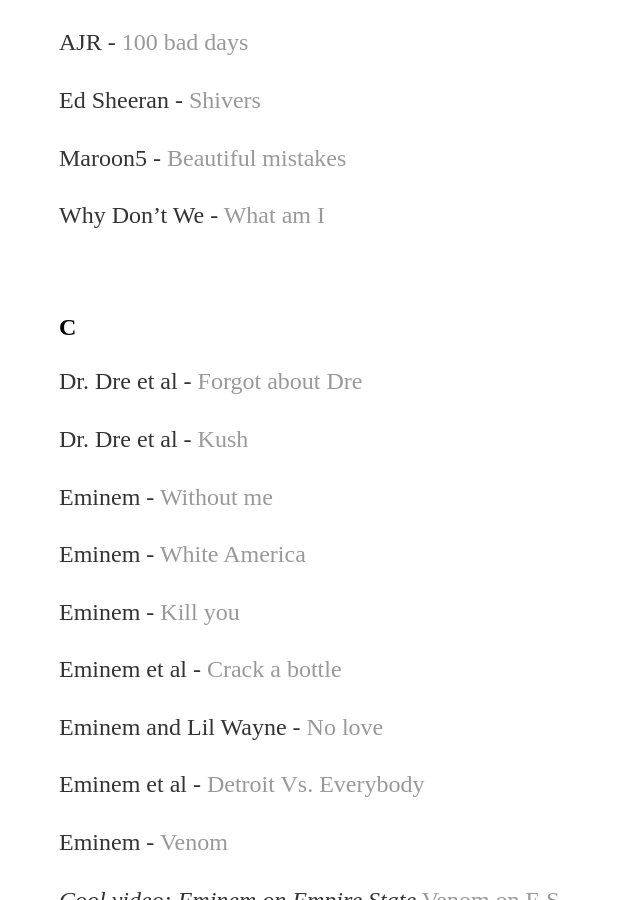
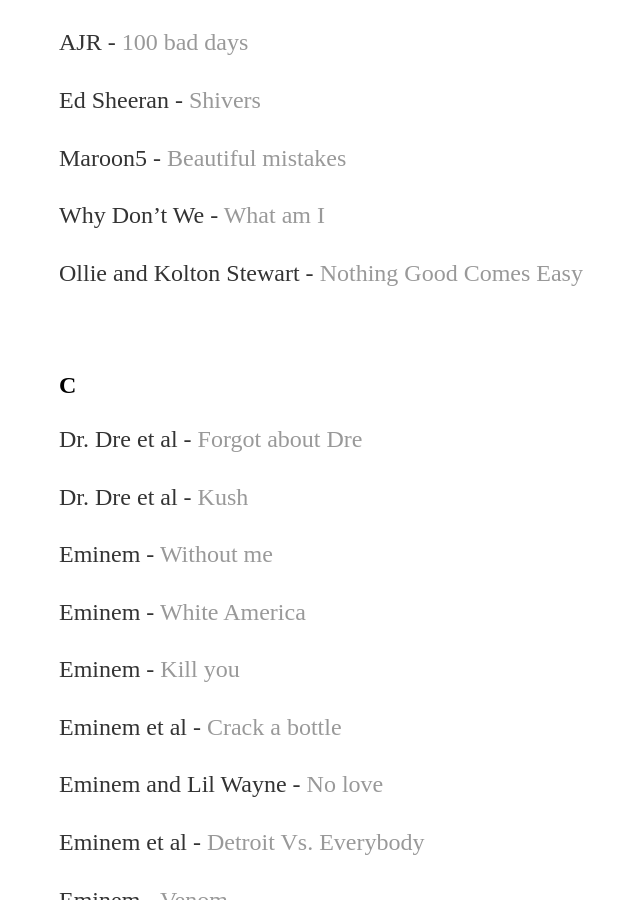
Before and after one commit to yjkweon24/yjkweon24.github.io, a Jekyll site: the page built from _posts/2018-10-23-songs-that-i-love.md, in a window 1280 px wide and 900 px high, scrolled down 10442 px. Shown: the whole window, without its empty margins (133-773 px from the left). Built offline with Jekyll 4.4.1, drawn with Linux system fonts in a browser that asks for light colours.

Commit message:
Update 2018-10-23-songs-that-i-love.md

```diff
--- a/_posts/2018-10-23-songs-that-i-love.md
+++ b/_posts/2018-10-23-songs-that-i-love.md
@@ -361,6 +361,8 @@
 
 Why Don't We - [What am I](https://www.youtube.com/watch?v=ZxgbQz4n8-s)
 
+Ollie and Kolton Stewart - [Nothing Good Comes Easy](https://www.youtube.com/watch?v=S2r-houbGGE&list=RDMMNqwgNCPzCTg&index=5)
+
 <br>
 
 ## C
```
